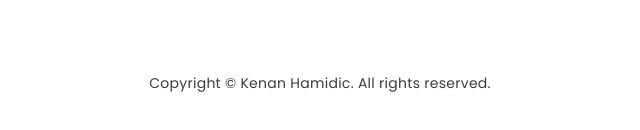
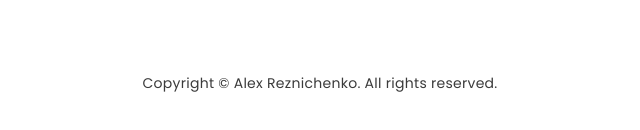
Before and after one commit to BlodAlex2/BandW, a plain HTML site: page index.html in a window 1280 px wide. Shown: the part 5076-5206 px from the top of the page, 320-960 px from the left. Drawn offline with nearby package versions, Linux system fonts and the light colour scheme.

Commit message:
Update index.html

```diff
--- a/index.html
+++ b/index.html
@@ -268,7 +268,7 @@
 			<div class='container'>
 				<div class="footer__row">
 					<div class="footer__text">
-						Copyright © Kenan Hamidic. All rights reserved.
+						Copyright © Alex Reznichenko. All rights reserved.
 					</div>
 				</div>
 			</div>
```
